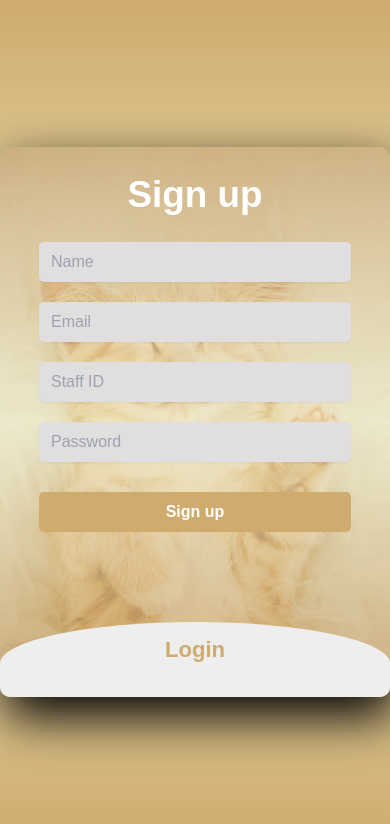
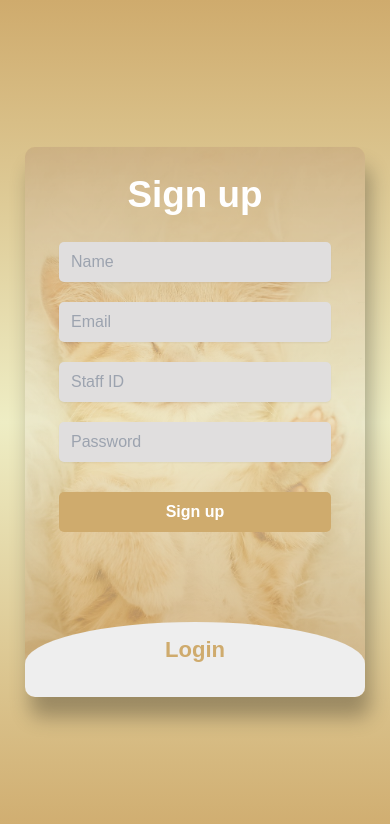
Before and after one commit to marisagdoliveira/kitncare, a Next.js app: page / in a window 390 px wide. Shown: the top 824 px of the page. Built offline with nearby package versions, Linux system fonts and the light colour scheme; no server answers.

Commit message:
mobile layout

```diff
--- a/app/globals.css
+++ b/app/globals.css
@@ -27,7 +27,7 @@ input {
     display: flex;
     justify-content: center;
     align-items: center;
-    min-height: 100vh;
+    min-height: 100%;
     font-family: 'Jost', sans-serif;
     background: linear-gradient(to bottom, #cfab6d, #eeedc4, #cfab6d); /*background colors*/
   }
@@ -37,21 +37,21 @@ input {
     display: flex;
     justify-content: center;
     align-items: center;
-    min-height: 100vh;
+    min-height: 100%;
     font-family: 'Jost', sans-serif;
     background: linear-gradient(to bottom, #cfab6d,
       #eeedc4,
       #cfab6d); /*background colors*/
   }
   .main1 {
-  width: 390px;
+  width: 340px;
   height: 550px;
   background: linear-gradient(to bottom, #cfab6d,
     #eeedc4,
     #cfab6d); /*background colors*/
   overflow: hidden;
   border-radius: 10px;
-  box-shadow: 5px 20px 50px #000;
+  box-shadow: 5px 20px 20px #0000004a;
   position: relative; /* Add this */
 }
 
--- a/app/page.jsx
+++ b/app/page.jsx
@@ -11,7 +11,7 @@ export default async function Home() {
   if (session) redirect("/homepage");
 
   return (
-    <main className="bg-zinc-700 w-[390px] h-[844px] flex flex-col justify-center items-center">
+    <main className="w-[390px] h-[844px] flex flex-col justify-center items-center">
       <Login1 />
 
     </main>
```
